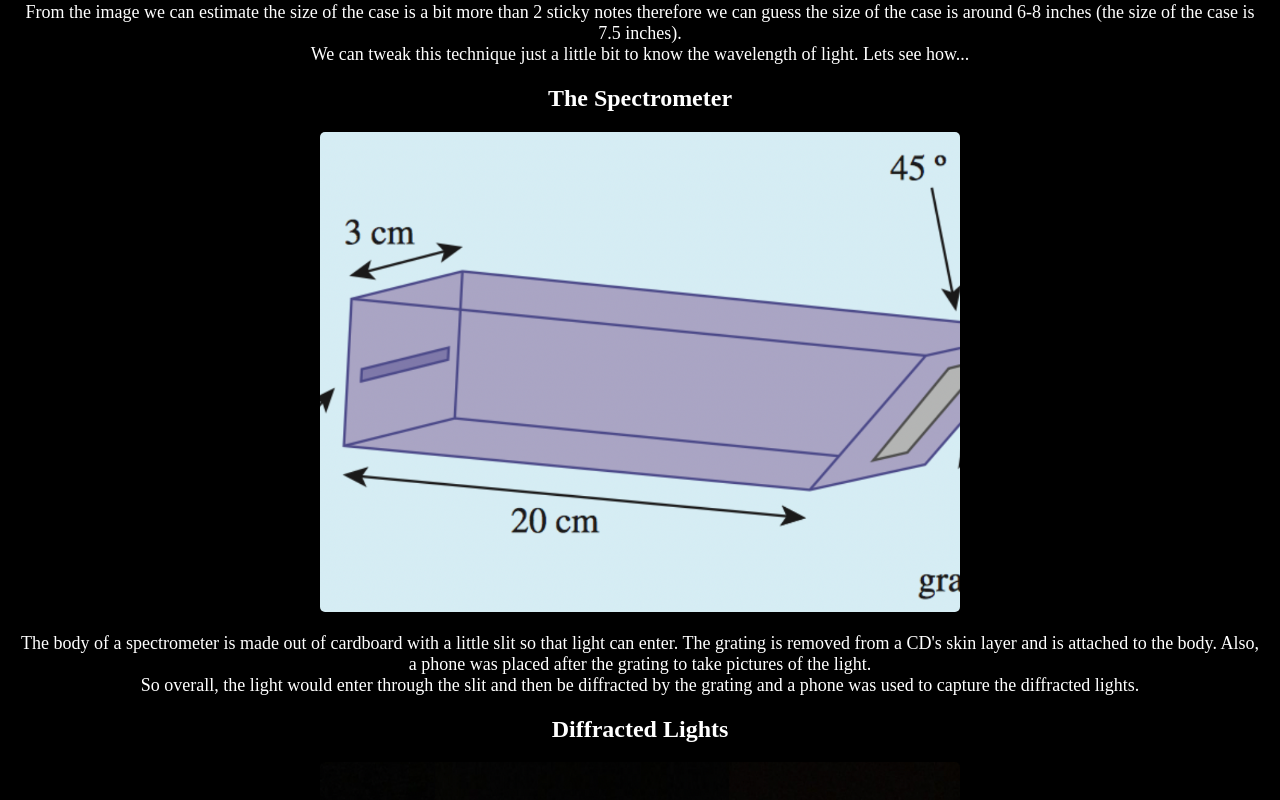
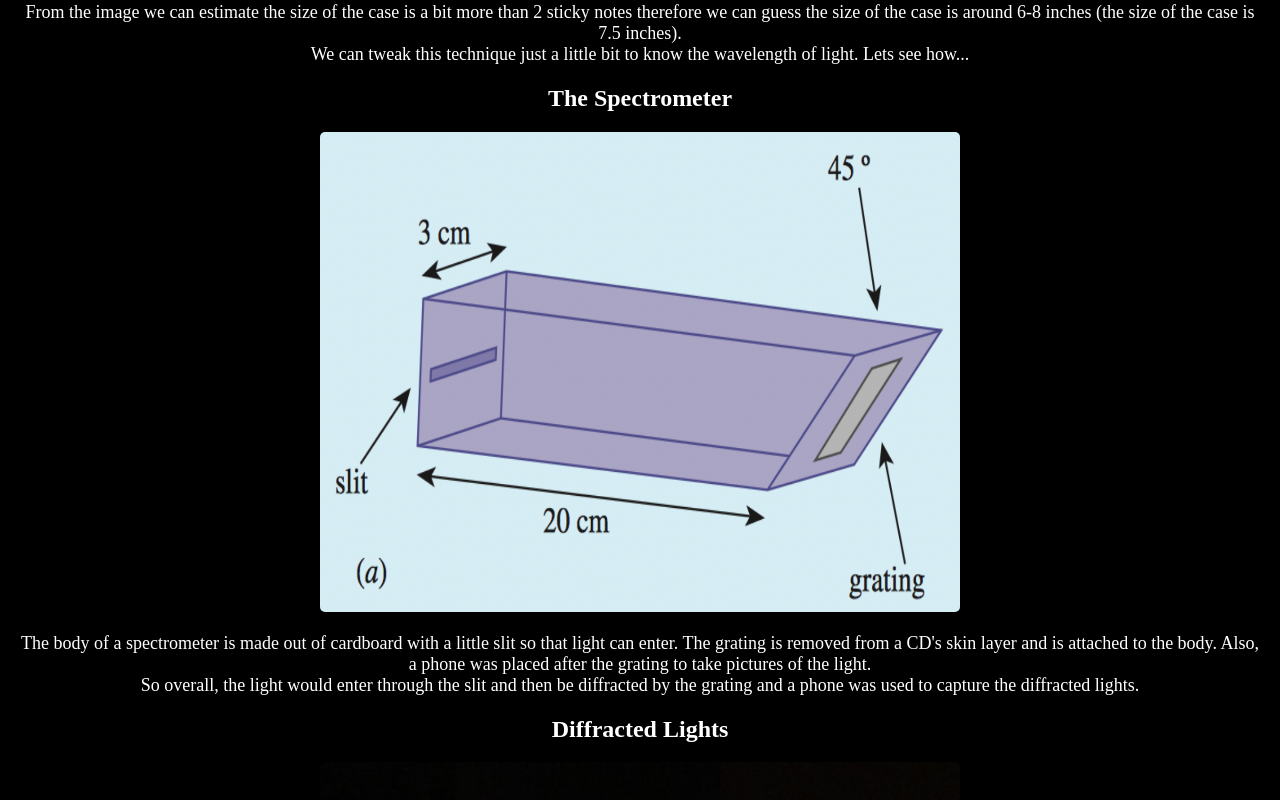
Before and after one commit to L-Limbu/react-labafolio, a React (Create React App) app: page /display/uni-page/spectroscopy in a window 1280 px wide. Shown: the part 900-1700 px from the top of the page. Built offline with nearby package versions, Linux system fonts and the light colour scheme; a web font is replaced by a local one.

Commit message:
changing spec image shape

```diff
--- a/src/pages/uniProjects/spectroscopy/spectroscopy.css
+++ b/src/pages/uniProjects/spectroscopy/spectroscopy.css
@@ -12,12 +12,12 @@
 .spec-img {
     width: 640px;
     height: 480px;
-    object-fit: cover;
+
     border-radius: 5px;
 }
 .spec-img1 {
     width: 640px;
     height: 500px;
-    object-fit: cover;
+
     border-radius: 5px;
 }
--- a/src/pages/uniProjects/spectroscopy/spectroscopy.js
+++ b/src/pages/uniProjects/spectroscopy/spectroscopy.js
@@ -71,7 +71,9 @@ export default function Spectroscopy () {
                         <li>The distance or position of the diffracted light</li>
                         <li>The wavelength of the diffracted light</li>
                     </ol>
-                    <img className='spec-img' src={image6} />
+                </p>
+                <img className='spec-img' src={image6} />
+                <p className='spec-text'>
                     Finding the solution to these is easier than expexted because thanks to the Internet, we can know the wavelength
                     of the light through Wikipedia or any relevant site and compare the diffracted light to find the value.
                     <br />
```
